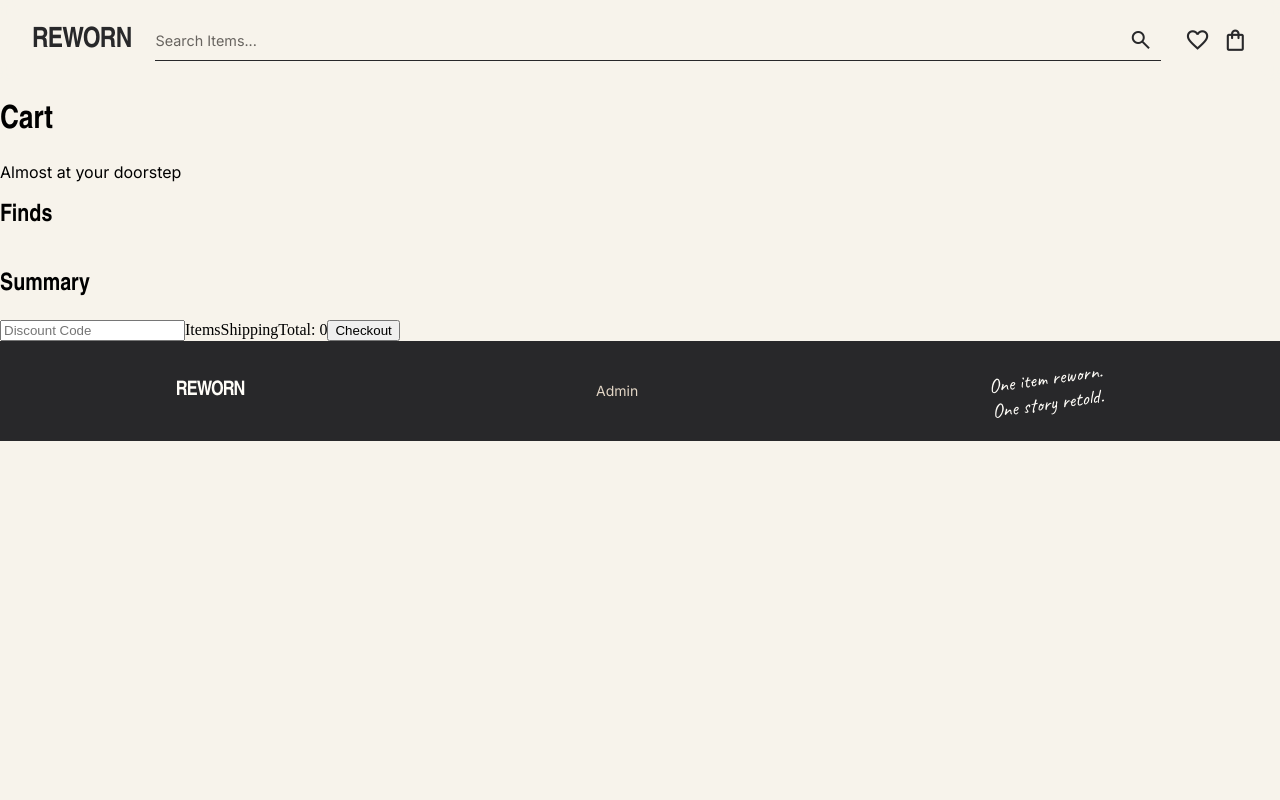
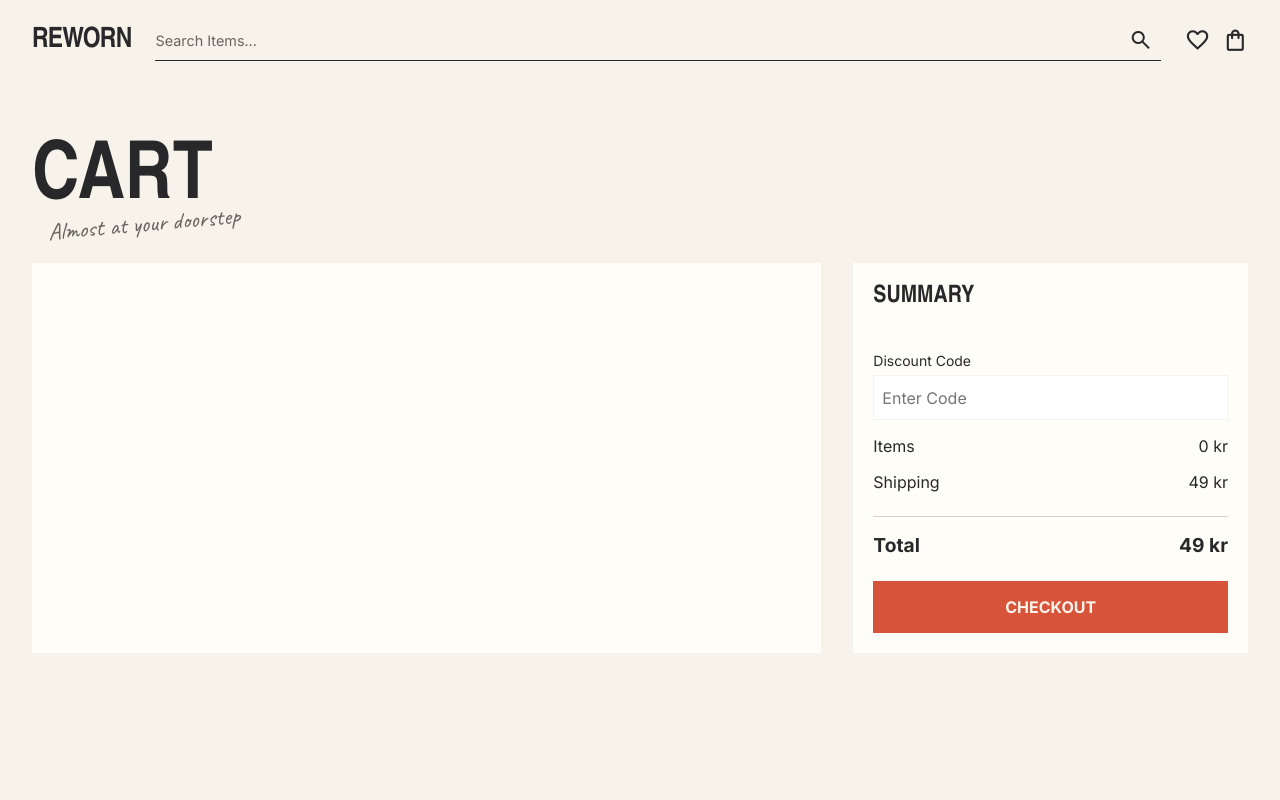
Before and after one commit to natconley/reworn, an Angular app in the folder client/: page /cart in a window 1280 px wide. Shown: the top 800 px of the page. Built offline with nearby package versions, Linux system fonts and the light colour scheme.

Commit message:
add style and layout to cart

```diff
--- a/client/src/app/pages/admin-products/admin-products.css
+++ b/client/src/app/pages/admin-products/admin-products.css
@@ -33,8 +33,8 @@
     border: none;
     font-family: var(--font-body);
     border-radius: 4px;
-    background-color: var(--color-primary, #000);
-    color: var(--color-background, #fff);
+    background-color: var(--color-primary);
+    color: var(--color-background);
     font-size: 1rem;
     font-weight: 600;
     letter-spacing: 0.02em;
--- a/client/src/app/pages/cart/cart.css
+++ b/client/src/app/pages/cart/cart.css
@@ -0,0 +1,219 @@
+.cart-page-wrapper {
+    min-height: 100vh;
+    padding: 2rem 1rem 4rem;
+    background-color: var(--color-background);
+    color: var(--color-text);
+}
+
+.heading-wrapper {
+    margin-bottom: 0.5rem;
+}
+
+.heading-wrapper h1 {
+    margin: 0;
+    font-family: var(--font-heading);
+    font-size: clamp(2.8rem, 10vw, 5rem);
+    line-height: 0.9;
+    text-transform: uppercase;
+}
+
+.heading-wrapper p {
+    margin: 0 0 0 1rem;
+    font-family: var(--font-accent);
+    font-size: 1.5rem;
+    color: var(--color-text-muted);
+    transform: rotate(-5deg);
+    transform-origin: left center;
+}
+
+.cart-items,
+.cart-summary {
+    background-color: var(--color-surface);
+    padding: 1.25rem;
+}
+
+.cart-items {
+    margin-bottom: 1.5rem;
+}
+
+
+.cart-summary h2 {
+    margin: 0 0 1.5rem;
+    font-family: var(--font-heading);
+    font-size: 1.5rem;
+    text-transform: uppercase;
+}
+
+.cart-items table,
+.cart-items tbody {
+    display: block;
+    width: 100%;
+}
+
+.cart-items tr {
+    position: relative;
+    display: grid;
+    grid-template-columns: 5.5rem 1fr auto;
+    grid-template-areas:
+        "image name remove"
+        "image price price"
+        "image quantity total";
+    gap: 0.4rem 1rem;
+    padding-block: 1rem;
+    border-bottom: 1px solid var(--color-border);
+}
+
+.cart-items tr:first-child {
+    padding-top: 0;
+}
+
+.cart-items td {
+    display: block;
+    padding: 0;
+    font-family: var(--font-body);
+}
+
+.product-image {
+    grid-area: image;
+}
+
+.product-image img {
+    grid-column: 1;
+    grid-row: 1 / span 3;
+    width: 5.5rem;
+    aspect-ratio: 4 / 5;
+    object-fit: cover;
+}
+
+.product-name {
+    grid-area: name;
+    font-weight: var(--font-weight-medium);
+}
+
+.remove-product {
+    grid-area: remove;
+}
+
+.product-price {
+    grid-area: price;
+    font-size: var(--font-size-sm);
+    color: var(--color-text-muted);
+}
+
+.product-quantity {
+    grid-area: quantity;
+}
+
+.product-total-price {
+    grid-area: total;
+    justify-self: end;
+    font-weight: var(--font-weight-medium);
+}
+
+.cart-summary {
+    display: grid;
+    gap: 1rem;
+    font-family: var(--font-body);
+}
+
+.discount input {
+    max-width: 100%;
+    padding: 0.7rem 0.5rem;
+    border: 1px solid var(--color-background);
+    color: var(--color-text);
+    font: inherit;
+}
+
+.cart-summary input:focus {
+    outline: none;
+    border-color: var(--color-primary);
+}
+
+.product-quantity {
+    display: flex;
+    align-items: center;
+    gap: 0.7rem;
+}
+
+.product-quantity button {
+    width: 1.8rem;
+    height: 1.8rem;
+    border: 1px solid var(--color-border);
+    background: transparent;
+    color: inherit;
+    cursor: pointer;
+}
+
+.remove-product button {
+    border: 0;
+    background: transparent;
+    font-size: 1.4rem;
+    color: var(--color-text-muted);
+    cursor: pointer;
+}
+
+.discount {
+    display: grid;
+    gap: 0.4rem;
+}
+
+.discount label {
+    font-size: var(--font-size-sm);
+}
+
+.summary-row, .summary-total {
+    display: flex;
+    justify-content: space-between;
+    gap: 1rem;
+}
+
+.summary-total {
+    margin-top: 0.5rem;
+    padding-top: 1rem;
+    border-top: 1px solid var(--color-border);
+    font-size: 1.2rem;
+    font-weight: var(--font-weight-bold);
+}
+
+.checkout-btn {
+    width: 100%;
+    margin-top: 0.5rem;
+    padding: 1rem;
+    border: 0;
+    background-color: var(--color-primary);
+    color: var(--color-background);
+    font: inherit;
+    font-weight: var(--font-weight-bold);
+    text-transform: uppercase;
+    cursor: pointer;
+}
+
+
+@media (min-width: 900px) {
+    .cart-page-wrapper {
+        display: grid;
+        grid-template-columns: minmax(0, 2fr) minmax(18rem, 1fr);
+        grid-template-rows: auto auto;
+        column-gap: 2rem;
+        row-gap: 1rem;
+        align-content: start;
+        max-width: var(--max-width);
+        margin-inline: auto;
+        padding: 4rem 2rem 6rem;
+    }
+
+    .heading-wrapper {
+        grid-column: 1 / -1;
+        margin: 0;
+    }
+
+    .cart-items {
+        margin-bottom: 0;
+    }
+
+    .cart-summary {
+        align-self: start;
+        position: sticky;
+        top: 6rem;
+    }
+}
--- a/client/src/app/pages/cart/cart.html
+++ b/client/src/app/pages/cart/cart.html
@@ -4,24 +4,25 @@
     <p>Almost at your doorstep</p>
     </div>
     <div class="cart-items">
-        <h2>Finds</h2>
 
     <table>
         <tbody>
             @for (item of cartService.cartItems(); track item.product.id) {
                 <tr>
-                    <td><img [src]="item.product.image_url" [alt]="item.product.name" /></td>
-                    <td>
-                        <button (click)="cartService.removeFromCart(item.product.id)"></button>
+                    <td class="product-image"><img [src]="item.product.image_url" [alt]="item.product.name" /></td>
+                    <td class="remove-product">
+                        <button (click)="cartService.removeFromCart(item.product.id)">
+                            <span class="material-symbols-outlined">delete</span>
+                        </button>
                     </td>
-                    <td>{{ item.product.name }}</td>
-                    <td>{{ item.product.price }}</td>
-                    <td>
-                        <button (click)="cartService.updateQuantity(item.product.id, -1)">-</button>
+                    <td class="product-name">{{ item.product.name }}</td>
+                    <td class="product-price">{{ item.product.price }}</td>
+                    <td class="product-quantity">
+                        <button (click)="cartService.updateQuantity(item.product.id, -1)" aria-label="decrease quantity">-</button>
                         {{ item.quantity }}
-                        <button (click)="cartService.updateQuantity(item.product.id, +1)">+</button>
+                        <button (click)="cartService.updateQuantity(item.product.id, +1)" aria-label="increase quantity">+</button>
                     </td>
-                    <td>{{ item.product.price * item.quantity }} kr</td>
+                    <td class="product-total-price">{{ item.product.price * item.quantity }} kr</td>
                 </tr>
             }
         </tbody>
@@ -31,13 +32,28 @@
     </div>
     <div class="cart-summary">
         <h2>Summary</h2>
-        <input placeholder="Discount Code" type="text">
-        <span>Items</span>
-        <span></span>
-        <span>Shipping</span>
-        <span></span>
-        <span>Total: {{ cartService.totalPrice() }}</span>
-        <button routerLink="/checkout">Checkout</button>
+
+        <div class="discount">
+            <label for="discount">Discount Code</label>
+            <input id="discount" placeholder="Enter Code" type="text" />
+        </div>
+
+        <div class="summary-row">
+            <span>Items</span>
+            <span>{{ cartService.totalPrice() }} kr</span>
+        </div>
+
+        <div class="summary-row">
+            <span>Shipping</span>
+            <span>49 kr</span>
+        </div>
+
+        <div class="summary-total">
+        <span>Total</span>
+        <span>{{ cartService.totalPrice() + 49 }} kr</span>
+        </div>
+
+        <button class="checkout-btn" routerLink="/checkout">Checkout</button>
     </div>
 
 
--- a/client/src/app/pages/cart/cart.ts
+++ b/client/src/app/pages/cart/cart.ts
@@ -1,9 +1,10 @@
 import { Component, inject } from '@angular/core';
 import { CartService } from '../../services/cart';
+import { RouterLink } from '@angular/router';
 
 @Component({
   selector: 'app-cart',
-  imports: [],
+  imports: [RouterLink],
   templateUrl: './cart.html',
   styleUrl: './cart.css',
 })
--- a/client/src/app/pages/checkout/checkout.ts
+++ b/client/src/app/pages/checkout/checkout.ts
@@ -1,4 +1,5 @@
-import { Component } from '@angular/core';
+import { Component, inject } from '@angular/core';
+import { CartService } from '../../services/cart';
 
 @Component({
   selector: 'app-checkout',
@@ -6,4 +7,6 @@ import { Component } from '@angular/core';
   templateUrl: './checkout.html',
   styleUrl: './checkout.css',
 })
-export class Checkout {}
+export class Checkout {
+  cartService = inject(CartService);
+}
--- a/client/src/app/pages/product-detail/product-detail.html
+++ b/client/src/app/pages/product-detail/product-detail.html
@@ -12,7 +12,7 @@
             [alt]="p.name"
         />
 
-        <button (click)="onAddToCart()" class="favorite-btn" aria-label="Add to favorites">
+        <button class="favorite-btn" aria-label="Add to favorites">
             <span class="material-symbols-outlined">favorite</span>
         </button>
         </div>
@@ -32,7 +32,7 @@
             {{ p.description }}
         </p>
 
-        <button class="add-to-cart-btn">Add to cart</button>
+        <button (click)="onAddToCart()" class="add-to-cart-btn">Add to cart</button>
 
         <details class="product-specs">
             <summary>Details</summary>
--- a/client/src/app/services/cart.ts
+++ b/client/src/app/services/cart.ts
@@ -12,7 +12,7 @@ interface CartItem {
 export class CartService {
   private items = signal<CartItem[]>([]);
 
-  //for sharing cart items with other pages without security risks (read only)
+  //for sharing cart items across pages without security risks (read only)
   cartItems = computed(() => this.items());
 
   // updates total prices of product and cart items
```
